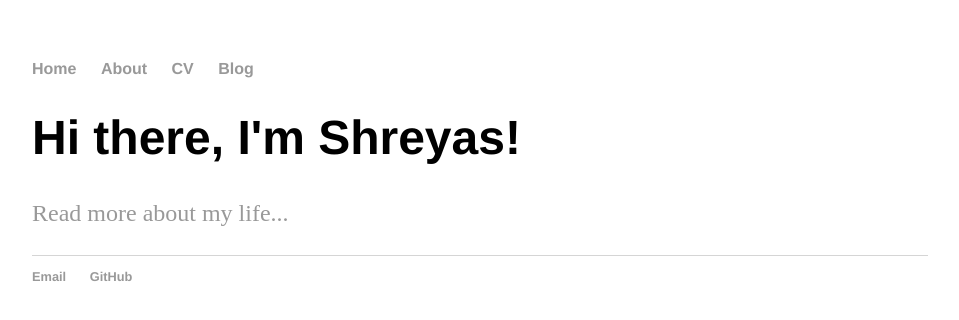
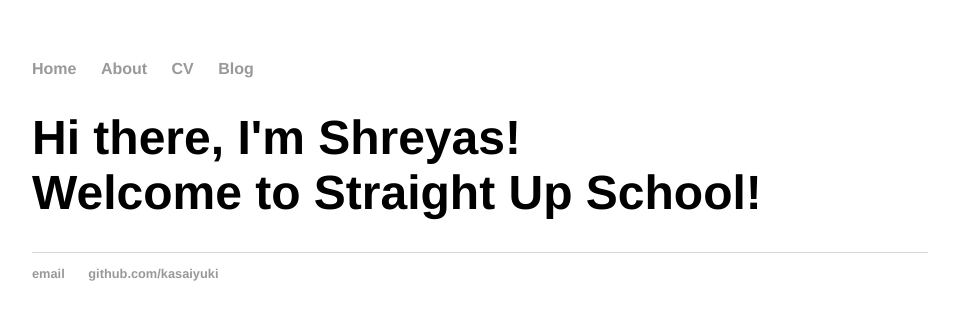
Before and after one commit to KasaiYuki/kasaiyuki.github.io, a Jekyll site: the page built from index.html, in a window 1280 px wide. Shown: the top 320 px of the page, without its empty margins (160-1119 px from the left). Built offline with Jekyll 4.4.1, drawn with Linux system fonts in a browser that asks for light colours.

Commit message:
change index.html to use template

```diff
--- a/index.html
+++ b/index.html
@@ -1,31 +1,7 @@
-<!DOCTYPE html>
-<html lang="en">
-<head>
-    <meta charset="UTF-8">
-    <title>Straight Up School</title>
-    <!-- link to main stylesheet -->
-    <link rel="stylesheet" type="text/css" href="./css/main.css">
-</head>
-<body>
-<nav>
-    <ul>
-        <li><a href="/kasaiyuki.github.io/index.html">Home</a></li>
-        <li><a href="/about">About</a></li>
-        <li><a href="/cv">CV</a></li>
-        <li><a href="/blog">Blog</a></li>
-    </ul>
-</nav>
-<div class="container">
-    <div class="blurb">
-        <h1>Hi there, I'm Shreyas!</h1>
-        <p><a href="/about">Read more about my life...</a></p>
-    </div><!-- /.blurb -->
-</div><!-- /.container -->
-<footer>
-    <ul>
-        <li><a href="mailto:shreyas.seethalla@gmail.com">Email</a></li>
-        <li><a href="https://github.com/kasaiyuki">GitHub</a></li>
-    </ul>
-</footer>
-</body>
-</html>
+---
+layout: default
+title: Home Page
+---
+<div class="blurb">
+    <h1>Hi there, I'm Shreyas! <br> Welcome to Straight Up School!</h1>
+</div><!-- /.blurb -->
```
